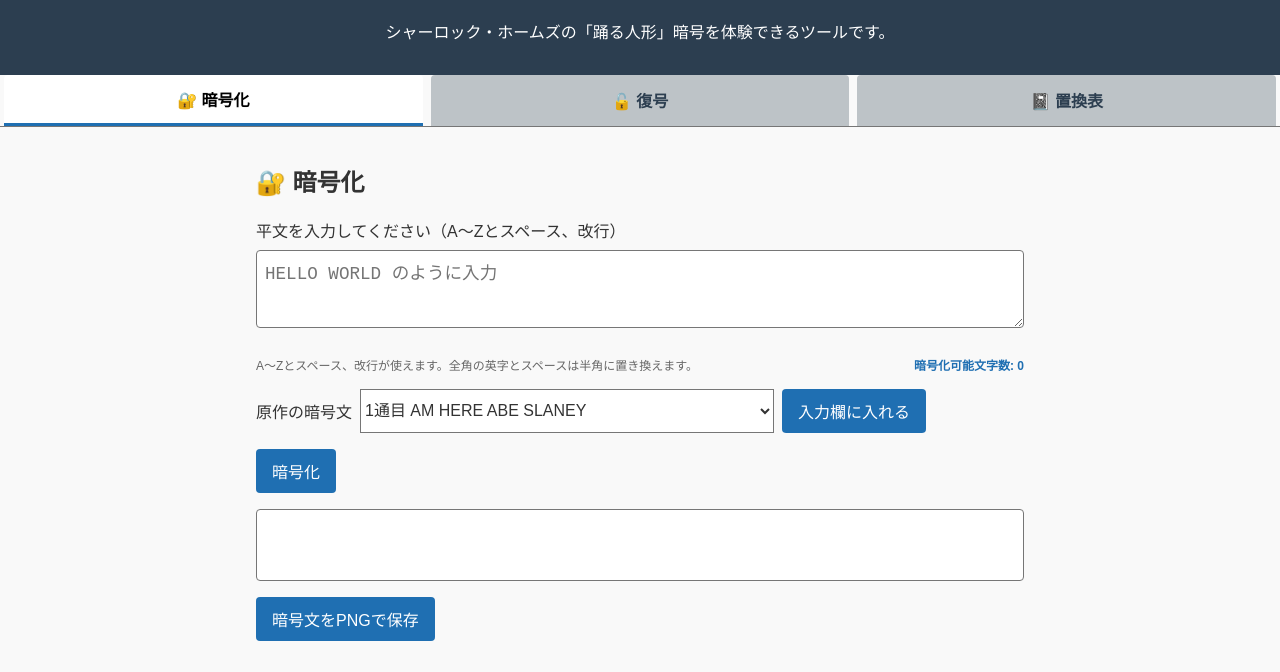
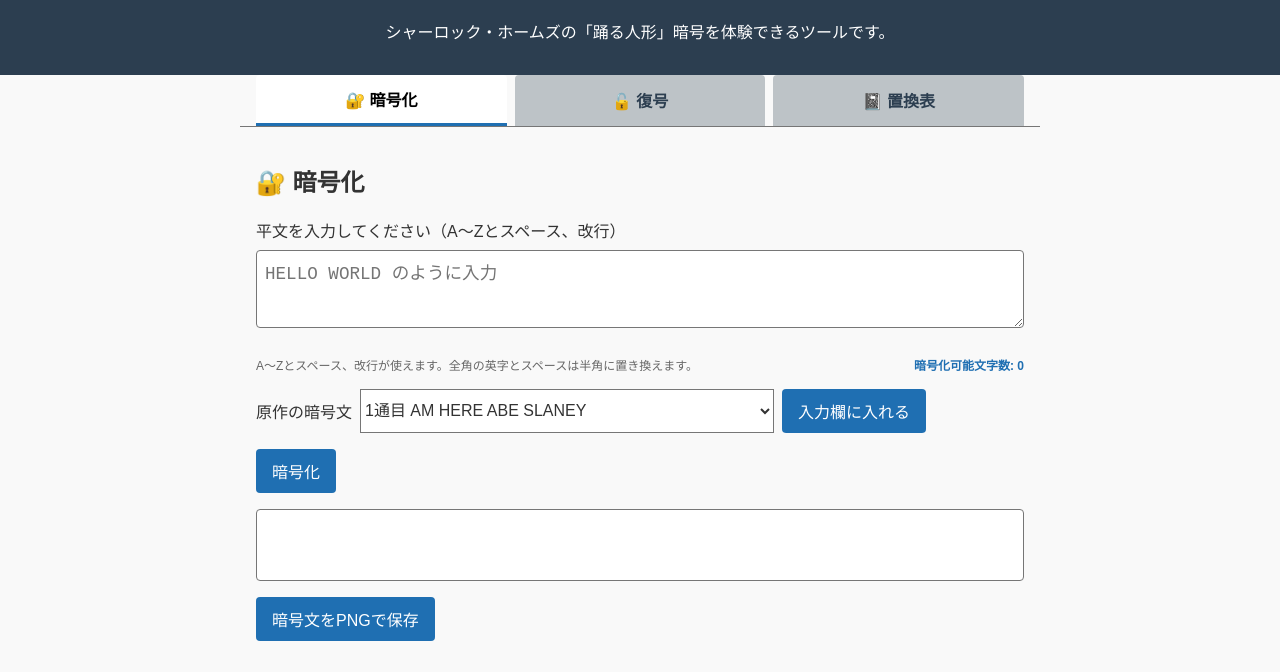
Before and after one commit to ipusiron/dancingmen-cipherlab, a website: page index.html in a window 1280 px wide. Shown: the part 77-749 px from the top of the page. Drawn offline with Linux system fonts and the light colour scheme.

Commit message:
タブの幅と余白を本文にそろえる

```diff
--- a/style.css
+++ b/style.css
@@ -47,15 +47,20 @@ header {
   text-align: center;
 }
 
-main {
+main, .tab-menu {
   max-width: 800px;
   margin: 0 auto;
+}
+
+main {
   padding: 1rem;
 }
 
 .tab-menu {
   display: flex;
   justify-content: center;
+  gap: 0.5rem;
+  padding-inline: 1rem;
   background-color: var(--color-bg);
   border-bottom: 1px solid var(--color-border-strong);
 }
@@ -72,7 +77,7 @@ main {
   color: var(--color-tab-text);
   font-weight: bold;
   border-radius: 4px 4px 0 0;
-  margin: 0 0.25rem;
+  margin: 0;
 }
 
 .tab-button:hover {
```
